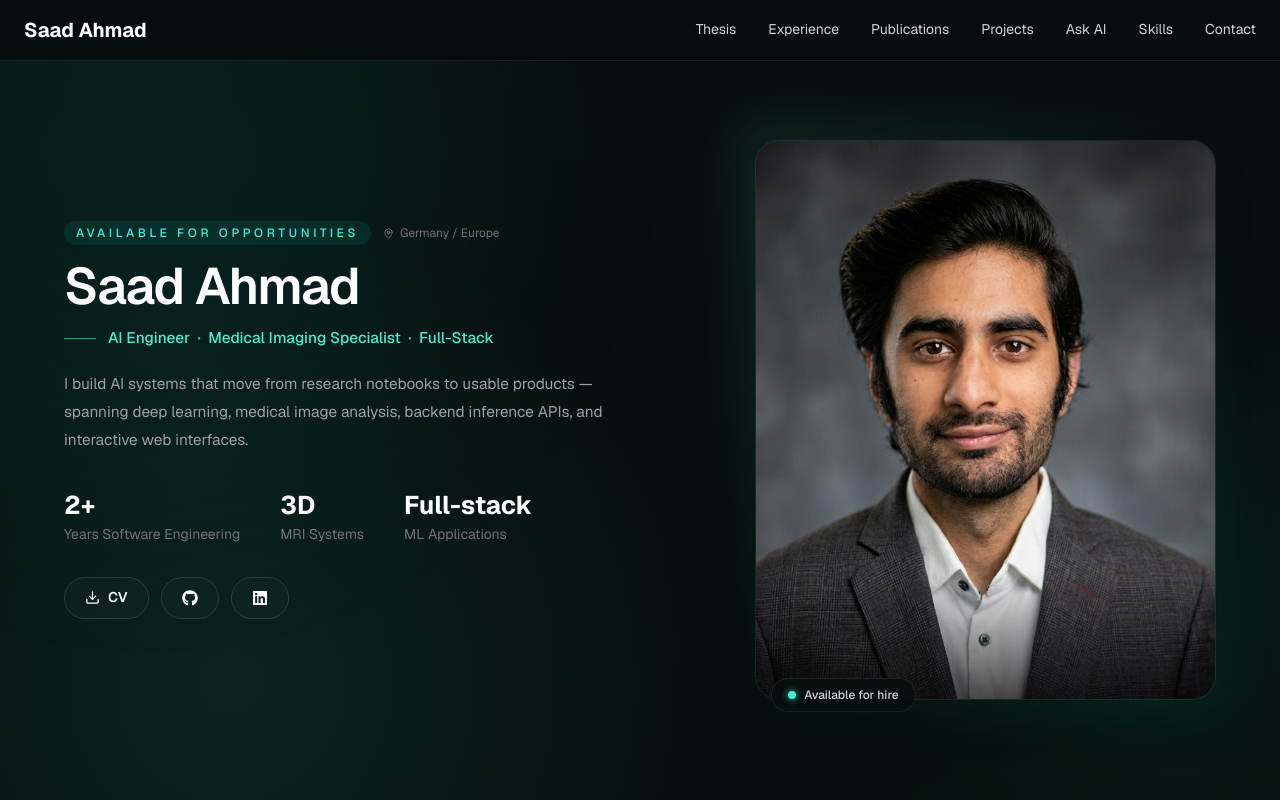
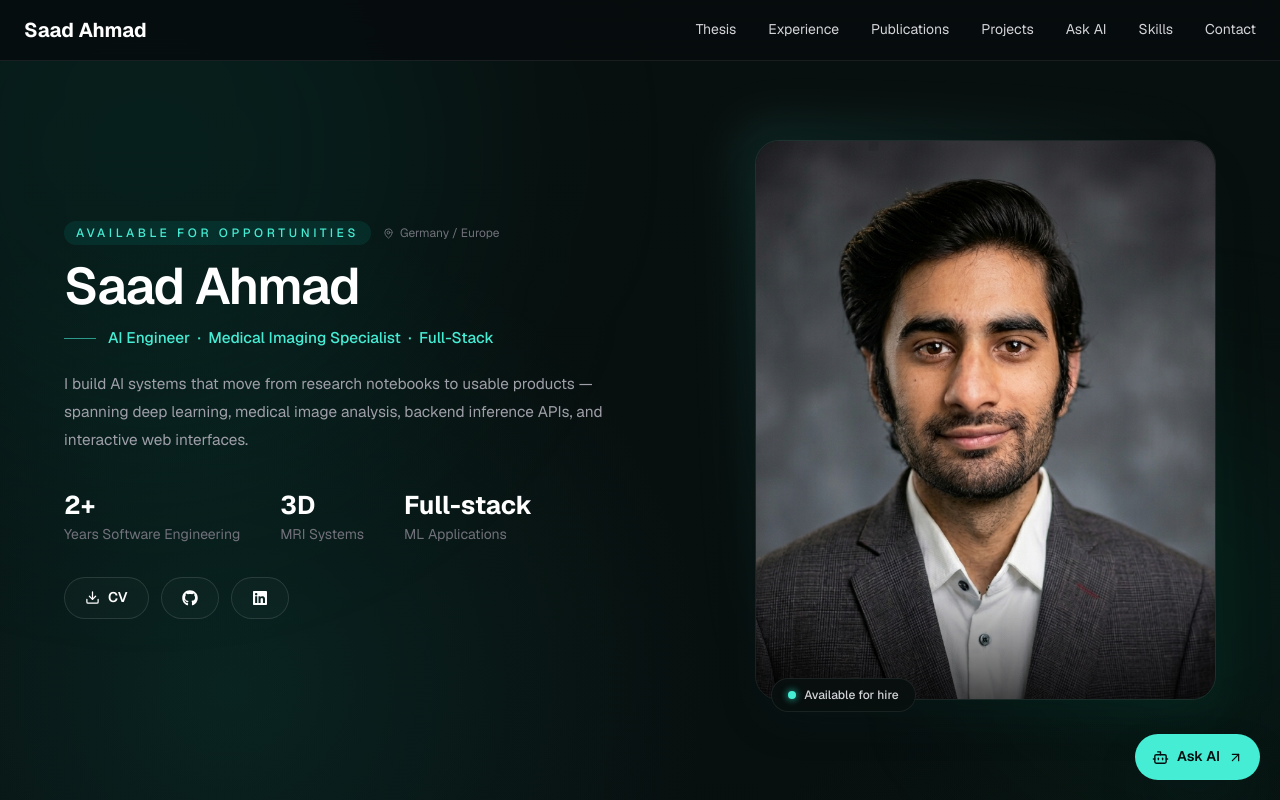
Before and after one commit to saad415/saad-ai-portfolio, a Next.js app: page / in a window 1280 px wide. Shown: the top 800 px of the page. Built offline with nearby package versions, Linux system fonts and the light colour scheme.

Commit message:
Added ask ai

```diff
--- a/app/page.tsx
+++ b/app/page.tsx
@@ -6,6 +6,8 @@ import ProjectsSection   from "@/components/ProjectsSection";
 import SkillsSection     from "@/components/SkillsSection";
 import PublicationsSection from "@/components/PublicationsSection";
 import ContactSection    from "@/components/ContactSection";
+import { Bot, ArrowUpRight } from "lucide-react";
+import Link from "next/link";
 import type { Project }  from "@/components/ProjectsSection";
 
 // ── Add your real projects here ──
@@ -101,6 +103,16 @@ export default function Home() {
 
       {/* 7. Contact */}
       <ContactSection />
+
+      <Link
+        href="/ask"
+        aria-label="Ask Saad AI"
+        className="fixed bottom-5 right-5 z-50 inline-flex items-center gap-2 rounded-full border border-teal-300/35 bg-teal-300 px-4 py-3 text-sm font-semibold text-[#04100f] shadow-2xl shadow-teal-950/35 transition hover:bg-teal-200 focus:outline-none focus:ring-2 focus:ring-teal-200 focus:ring-offset-2 focus:ring-offset-[#070a0d]"
+      >
+        <Bot size={17} />
+        <span className="hidden sm:inline">Ask AI</span>
+        <ArrowUpRight size={15} className="hidden sm:block" />
+      </Link>
     </main>
   );
 }
```
